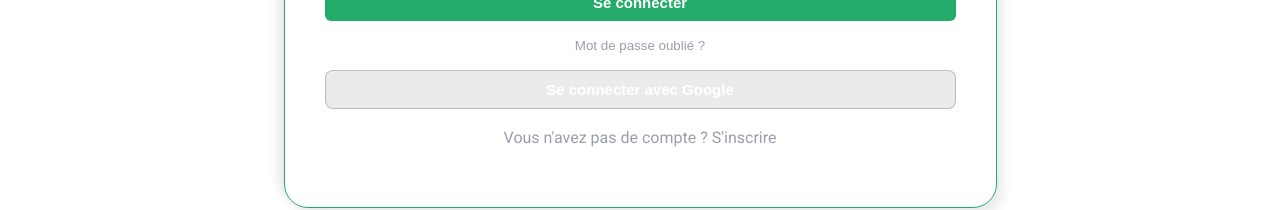
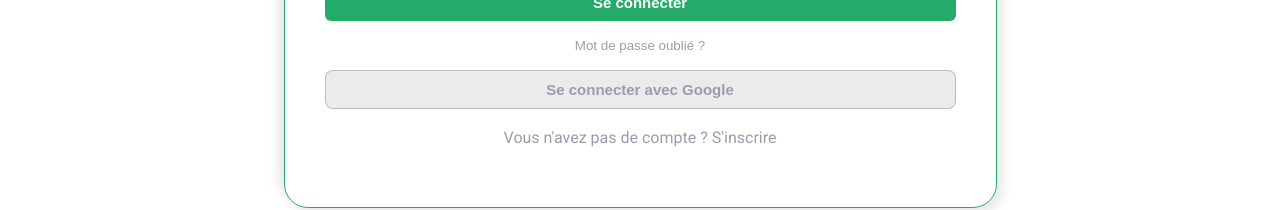
Before and after one commit to UnionDemocrate/UnionDemocrateWeb, a Next.js app: page /auth in a window 1280 px wide. Shown: the part 398-608 px from the top of the page. Built offline with nearby package versions, Linux system fonts and the light colour scheme; no server answers.

Commit message:
Update auth google

```diff
--- a/src/app/auth/Auth.module.css
+++ b/src/app/auth/Auth.module.css
@@ -51,6 +51,7 @@
 }
 
 .googleButton {
+  color: #9A9EAC;
   margin-top: 1rem;
   border-radius: 8px;
   border: 1px solid rgba(0, 0, 0, 0.20);
```
